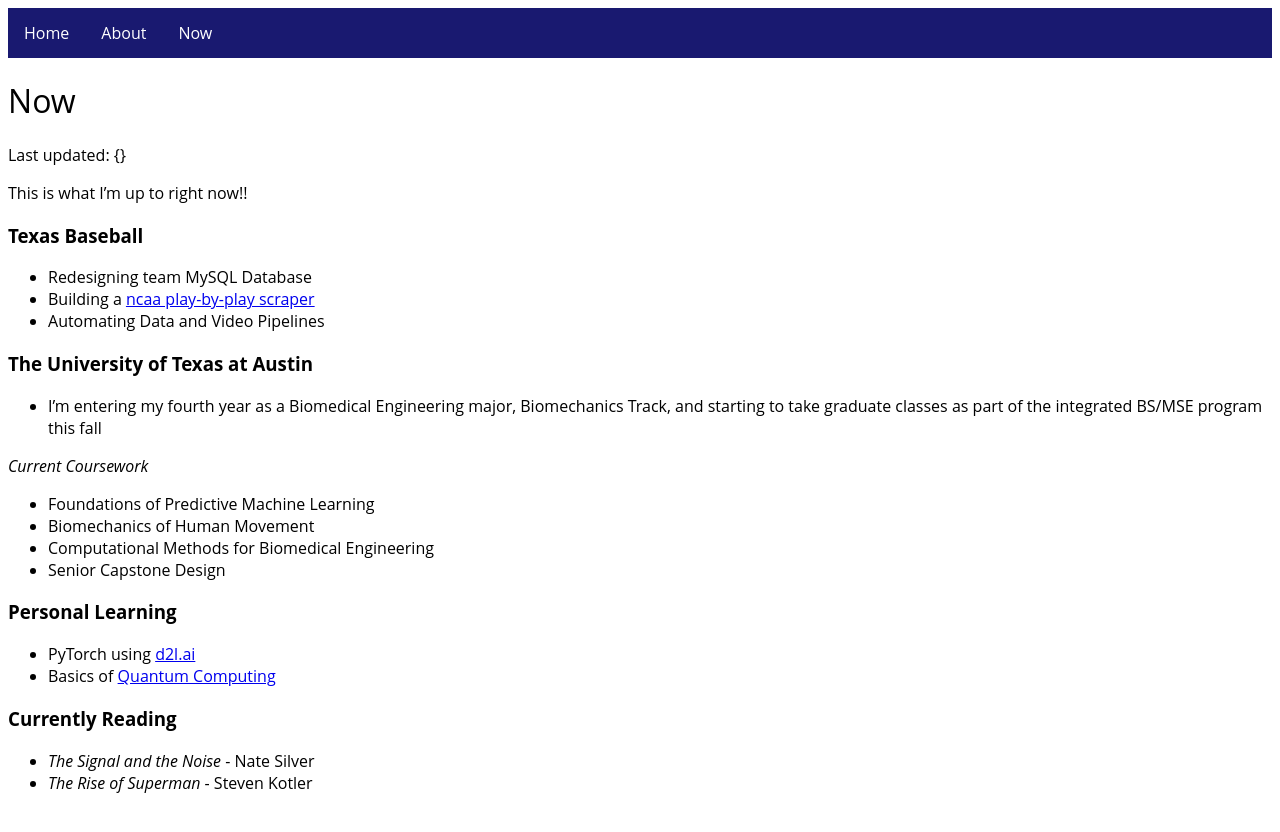
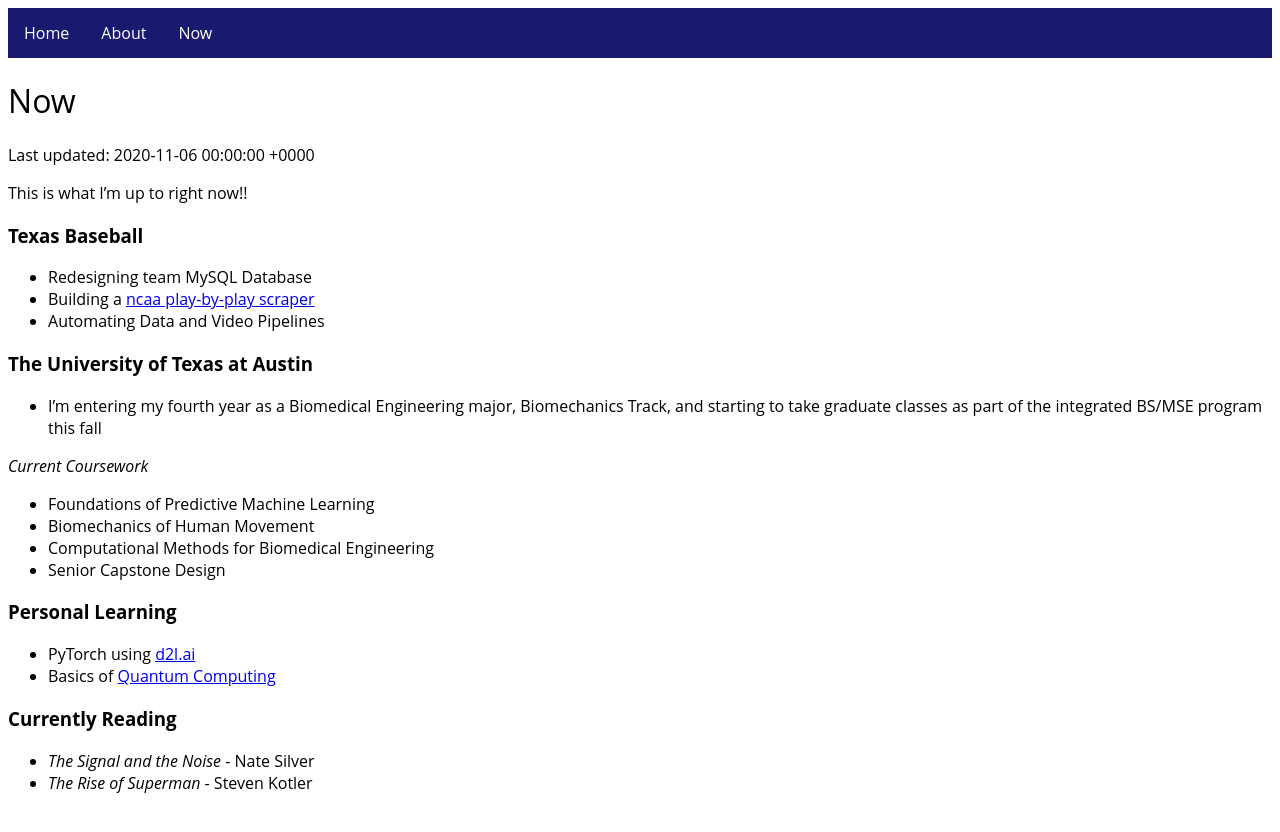
Before and after one commit to milesok/milesok.github.io, a Jekyll site: the page built from pages/now.md, in a window 1280 px wide. Shown: the top 832 px of the page. Built offline with Jekyll 4.4.1, drawn with Linux system fonts in a browser that asks for light colours.

Commit message:
Update now.md

```diff
--- a/pages/now.md
+++ b/pages/now.md
@@ -2,7 +2,7 @@
 permalink: /now
 layout: page
 title: Now
-date: {}
+date: 2020-11-06T00:00:00.000Z
 published: true
 ---
 Last updated: {{%page.date%}}
```
